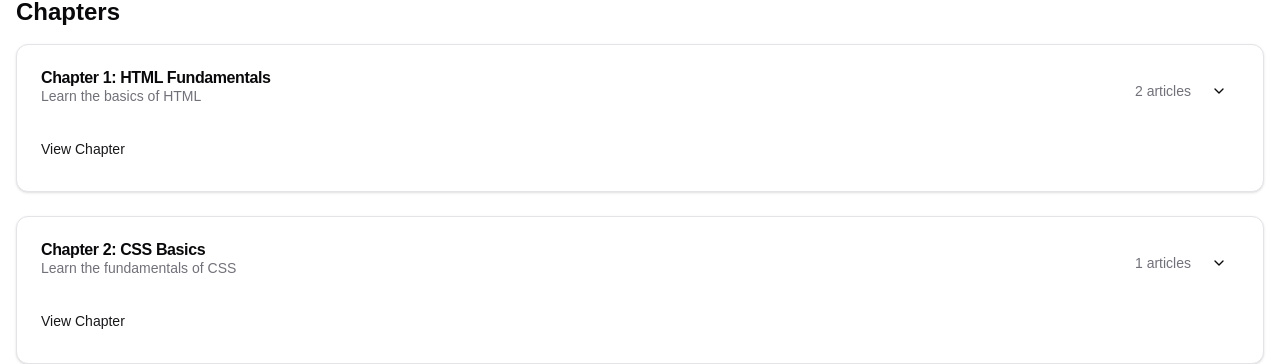
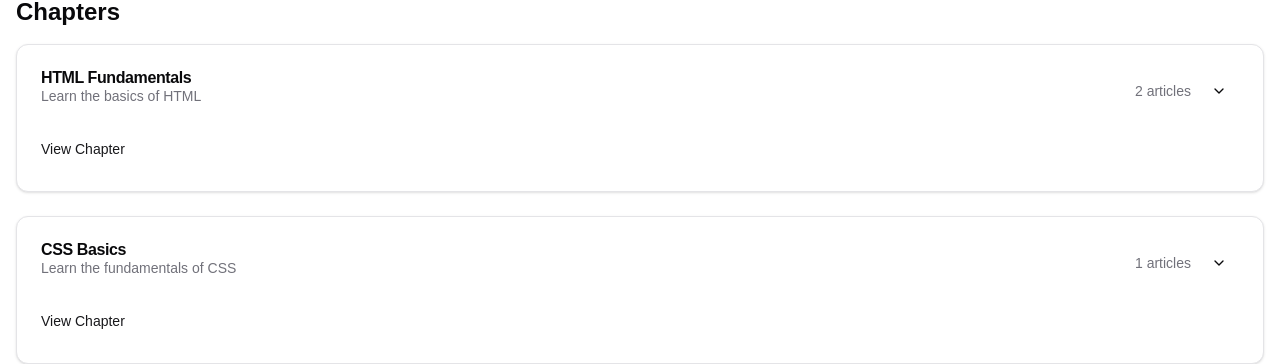
Before and after one commit to ukeSJTU/singularity, a Next.js app: page /series/web-dev-basics in a window 1280 px wide. Shown: the part 1155-1519 px from the top of the page. Built offline with nearby package versions, Linux system fonts and the light colour scheme.

Commit message:
fix: :bug: remove order from chapter card component
The order prop is used to sort articles that belong to the same chapter, but not useed to construct the title of the chapter as the order is already included in the title prop.

```diff
--- a/src/components/chapter/chapter-card.tsx
+++ b/src/components/chapter/chapter-card.tsx
@@ -14,7 +14,7 @@ interface ChapterCardProps {
   description?: string;
   coverImageURL?: string;
   slug: string;
-  order: number;
+  // order: number;
   articles: Array<React.ComponentProps<typeof ArticleCard>>;
 }
 
@@ -24,7 +24,7 @@ export function ChapterCard({
   description,
   coverImageURL,
   slug,
-  order,
+  // order,
   articles,
 }: ChapterCardProps) {
   const [isExpanded, setIsExpanded] = useState(false);
@@ -43,9 +43,7 @@ export function ChapterCard({
             />
           )}
           <div>
-            <CardTitle>
-              Chapter {order}: {title}
-            </CardTitle>
+            <CardTitle>{title}</CardTitle>
             {description && (
               <p className="text-sm text-muted-foreground">{description}</p>
             )}
```
